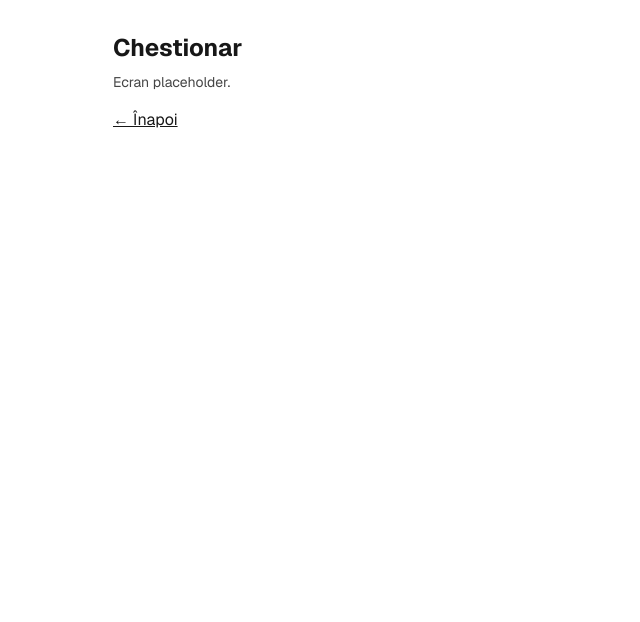
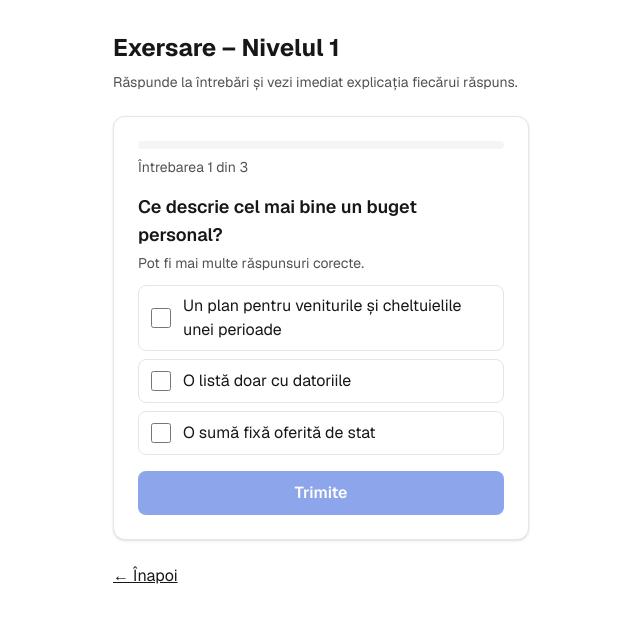
Before and after one commit to CacheFlow-Project/CacheFlow, a Next.js app: page /chestionar in a window 1280 px wide. Shown: the top 622 px of the page, without its empty margins (319-959 px from the left). Built offline with nearby package versions, Linux system fonts and the light colour scheme.

Commit message:
feat(#82): ecranul chestionarului de exersare

```diff
--- /dev/null
+++ b/app/chestionar/PracticeQuiz.tsx
@@ -0,0 +1,97 @@
+"use client";
+
+import { useState } from "react";
+import Link from "next/link";
+import Button from "@/components/Button";
+import Card from "@/components/Card";
+import ProgressBar from "@/components/ProgressBar";
+import QuestionCard from "@/components/QuestionCard";
+import { isExactMatch } from "@/lib/questions";
+
+// Câmpurile păstrează numele din formatul de conținut (#2).
+export type PracticeQuestion = {
+  intrebare: string;
+  variante: string[];
+  corecte: number[];
+  explicatie: string;
+};
+
+type PracticeQuizProps = {
+  questions: PracticeQuestion[];
+};
+
+export default function PracticeQuiz({ questions }: PracticeQuizProps) {
+  const [index, setIndex] = useState(0);
+  const [score, setScore] = useState(0);
+
+  const total = questions.length;
+  const finished = index >= total;
+  const current = questions[index];
+
+  function handleSubmit(selected: number[]) {
+    if (isExactMatch(selected, current.corecte)) setScore((s) => s + 1);
+  }
+
+  function restart() {
+    setIndex(0);
+    setScore(0);
+  }
+
+  if (total === 0) {
+    return (
+      <Card>
+        <p>Nu există încă întrebări pentru acest nivel.</p>
+      </Card>
+    );
+  }
+
+  if (finished) {
+    const allCorrect = score === total;
+    return (
+      <Card>
+        <ProgressBar value={100} label="Progres exersare" />
+        <p className="text-muted mt-6 text-sm">Scorul tău</p>
+        <p className="text-3xl font-bold">
+          {score}/{total}
+        </p>
+        <p className="mt-2">
+          {allCorrect
+            ? "Bravo! Ai răspuns corect la toate întrebările."
+            : "Continuă să exersezi. Fiecare greșeală te ajută să înveți."}
+        </p>
+        <div className="mt-6 flex flex-col gap-3">
+          <Button variant="secondary" onClick={restart}>
+            Exersează din nou
+          </Button>
+          <Link
+            href="/instrumente"
+            className="bg-primary text-primary-foreground hover:bg-primary/90 inline-flex min-h-11 items-center justify-center rounded-lg px-5 py-2 text-base font-semibold"
+          >
+            Continuă la instrument
+          </Link>
+        </div>
+      </Card>
+    );
+  }
+
+  return (
+    <Card>
+      <ProgressBar value={(index / total) * 100} label="Progres exersare" />
+      <p className="text-muted mt-2 text-sm">
+        Întrebarea {index + 1} din {total}
+      </p>
+      <div className="mt-4">
+        <QuestionCard
+          key={index}
+          mode="practice"
+          question={current.intrebare}
+          options={current.variante}
+          correct={current.corecte}
+          explanation={current.explicatie}
+          onSubmit={handleSubmit}
+          onNext={() => setIndex((i) => i + 1)}
+        />
+      </div>
+    </Card>
+  );
+}
--- a/app/chestionar/page.tsx
+++ b/app/chestionar/page.tsx
@@ -1,11 +1,22 @@
 import Link from "next/link";
+import content from "@/content/example.json";
+import PracticeQuiz from "./PracticeQuiz";
+
+const LEVEL = 1;
 
 export default function ChestionarPage() {
+  const questions = content.intrebari.filter((question) => question.nivel === LEVEL);
+
   return (
     <main className="mx-auto w-full max-w-md px-4 py-8">
-      <h1 className="text-2xl font-bold">Chestionar</h1>
-      <p className="mt-2 text-sm opacity-80">Ecran placeholder.</p>
-      <Link href="/" className="mt-4 inline-block underline">
+      <h1 className="text-2xl font-bold">Exersare – Nivelul {LEVEL}</h1>
+      <p className="text-muted mt-2 text-sm">
+        Răspunde la întrebări și vezi imediat explicația fiecărui răspuns.
+      </p>
+      <div className="mt-6">
+        <PracticeQuiz questions={questions} />
+      </div>
+      <Link href="/" className="mt-6 inline-block underline">
         ← Înapoi
       </Link>
     </main>
```
